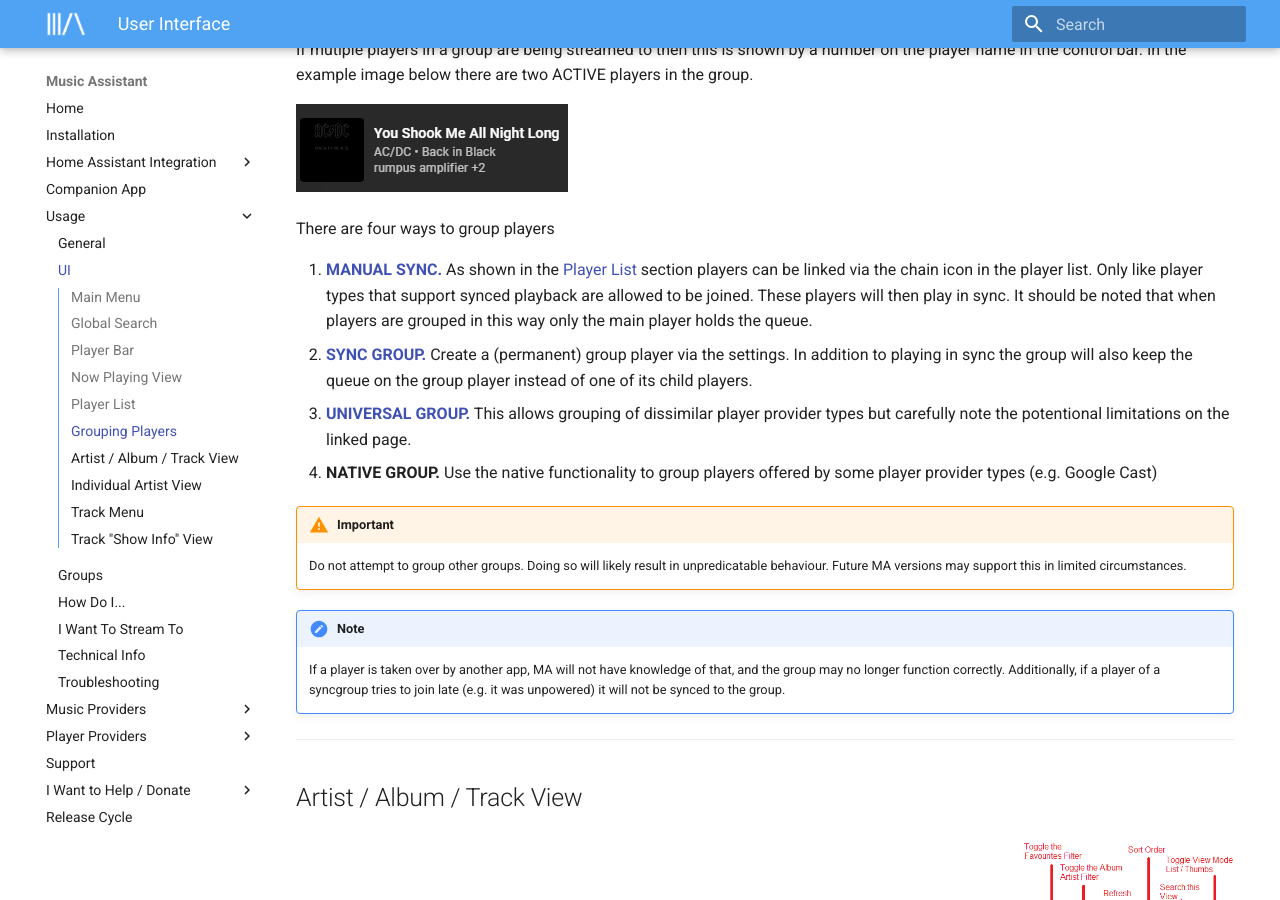
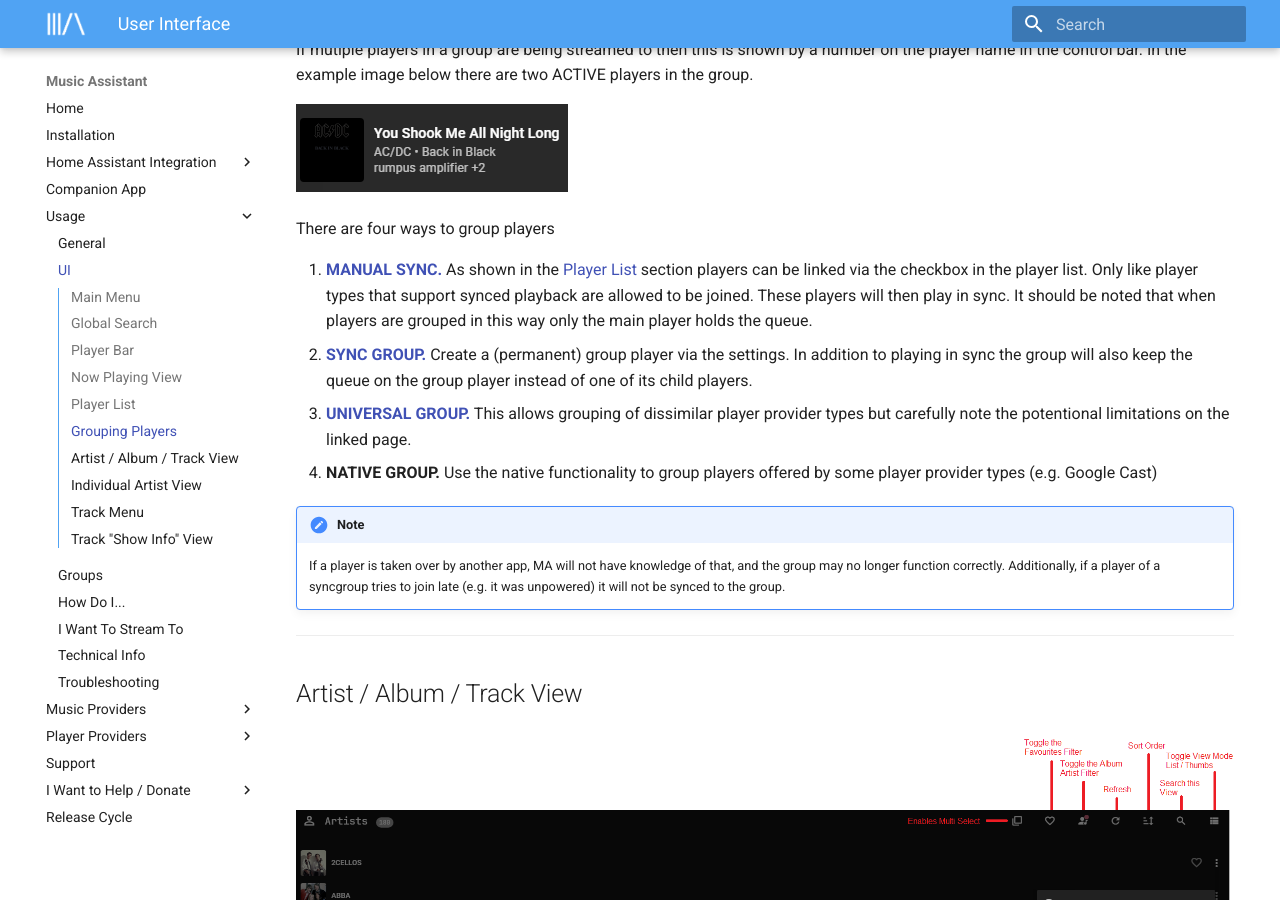
Before and after one commit to pwbriggs/music-assistant.github.io, an MkDocs documentation site: the page built from docs/ui.md, in a window 1280 px wide and 900 px high, scrolled down 4558 px. Built offline with MkDocs 1.6.1 and Material for MkDocs 9.7.7, drawn with Linux system fonts in a browser that asks for light colours.

Commit message:
Update for new group functionality

```diff
--- a/docs/ui.md
+++ b/docs/ui.md
@@ -60,13 +60,10 @@ If mutiple players in a group are being streamed to then this is shown by a numb
 
 There are four ways to group players
 
-1.    **[MANUAL SYNC.](faq/groups.md#manual-sync)** As shown in the [Player List](#player-list) section players can be linked via the chain icon in the player list. Only like player types that support synced playback are allowed to be joined. These players will then play in sync. It should be noted that when players are grouped in this way only the main player holds the queue.
+1.    **[MANUAL SYNC.](faq/groups.md#manual-sync)** As shown in the [Player List](#player-list) section players can be linked via the checkbox in the player list. Only like player types that support synced playback are allowed to be joined. These players will then play in sync. It should be noted that when players are grouped in this way only the main player holds the queue.
 2.    **[SYNC GROUP.](faq/groups.md#sync-groups)** Create a (permanent) group player via the settings. In addition to playing in sync the group will also keep the queue on the group player instead of one of its child players.
-3.   **[UNIVERSAL GROUP.](player-support/universal.md#universal-groups)** This allows grouping of dissimilar player provider types but carefully note the potentional limitations on the linked page.
+3.   **[UNIVERSAL GROUP.](faq/groups.md#universal-groups)** This allows grouping of dissimilar player provider types but carefully note the potentional limitations on the linked page.
 4.   **NATIVE GROUP.** Use the native functionality to group players offered by some player provider types (e.g. Google Cast)
-
-!!! warning "Important"
-    Do not attempt to group other groups. Doing so will likely result in unpredicatable behaviour. Future MA versions may support this in limited circumstances.
 
 !!! note "Note"
     If a player is taken over by another app, MA will not have knowledge of that, and the group may no longer function correctly. Additionally, if a player of a syncgroup tries to join late (e.g. it was unpowered) it will not be synced to the group.
```
